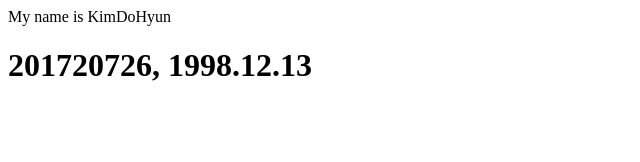
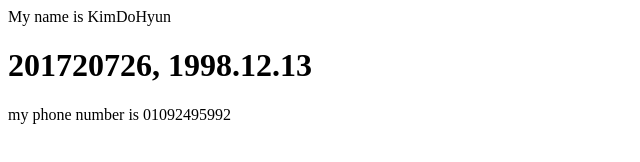
Before and after one commit to ajourealcoding1/team1homepage, a plain HTML site: page dohyun.html in a window 1280 px wide. Shown: the whole page, without its empty margins (0-640 px from the left). Drawn offline with Linux system fonts and the light colour scheme.

Commit message:
핸드폰 번호 추가함

```diff
--- a/dohyun.html
+++ b/dohyun.html
@@ -2,5 +2,7 @@
 	<head>My name is KimDoHyun</head>
 	<body>
 		<h1>201720726, 1998.12.13</h1>
+		<p>my phone number is 01092495992</p>
+
 	</body>
 </html>
```
